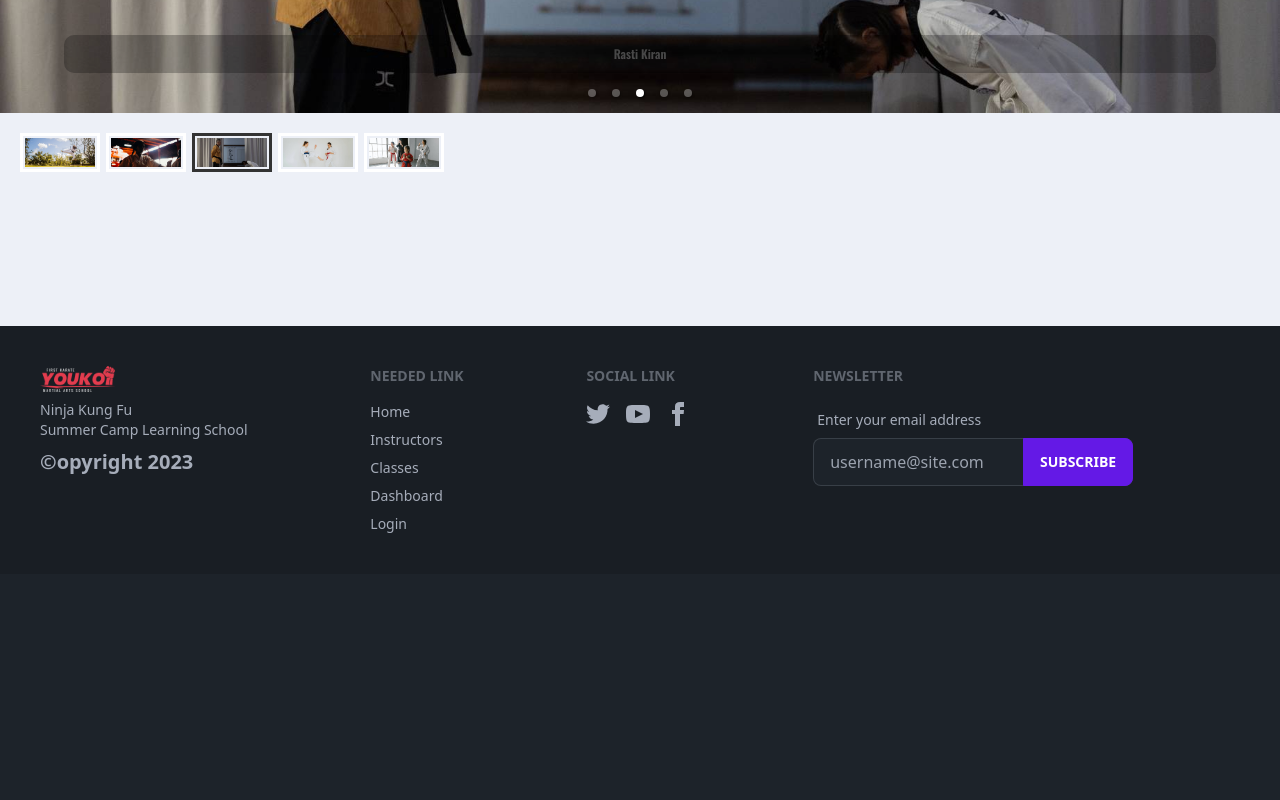
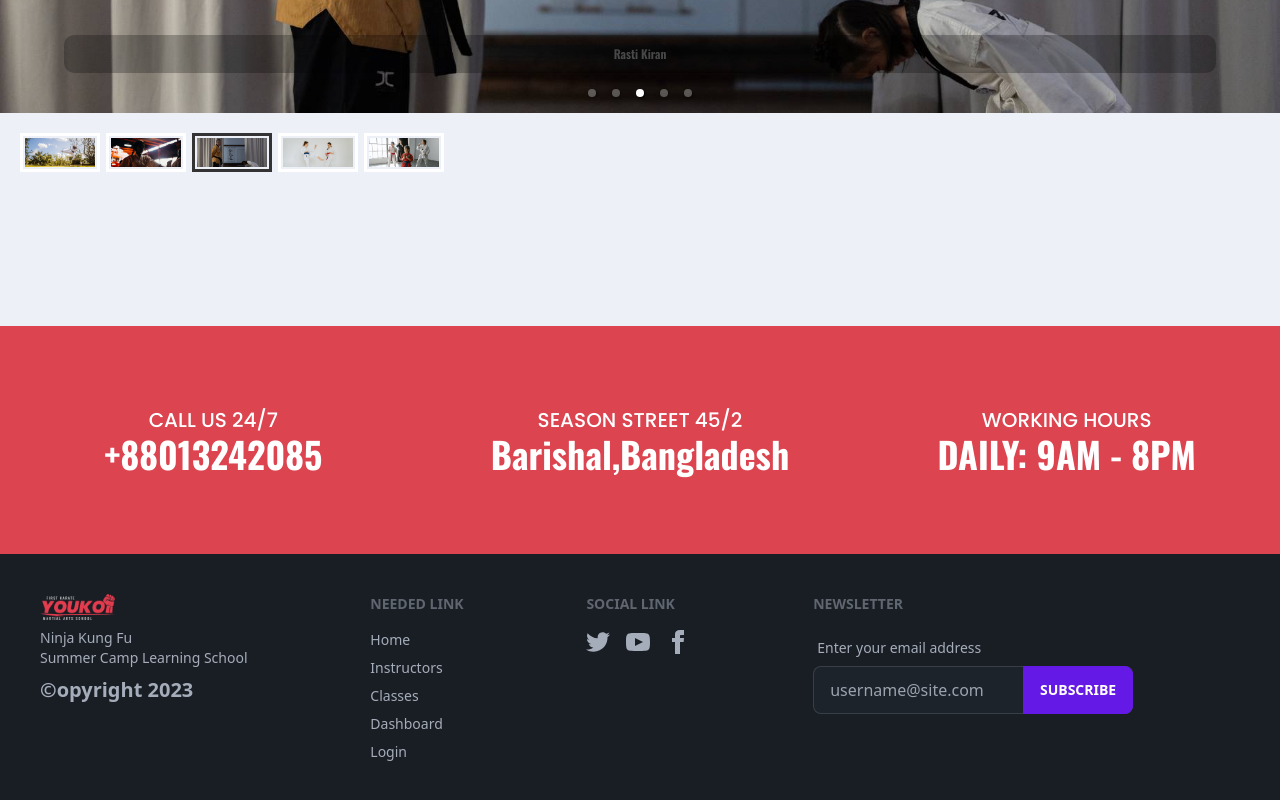
Before and after one commit to mrnayem2026/Ninja-King-Fu-Client, a React (Vite) app: page / in a window 1280 px wide. Shown: the part 6928-7728 px from the top of the page. Before the commit the page ends 7502 px from the top, so only its background shows below. Built offline with nearby package versions, Linux system fonts and the light colour scheme; no server answers.

Commit message:
Call us section done

```diff
--- /dev/null
+++ b/src/pages/Home/CallUs.jsx
@@ -0,0 +1,27 @@
+import React from 'react';
+
+const CallUs = () => {
+    return (
+       <div className='bg-[#DC4450] '>
+         <div className='container mx-auto grid grid-cols-3 py-20'>
+            {/* Div number 1  */}
+            <div className='text-center'>
+                <p className='font-Poppins font-medium text-xl text-white'>CALL US 24/7</p>
+                <h1 className='font-Oswald font-bold text-4xl text-white'>+88013242085</h1>
+            </div>
+            {/* Div number 2  */}
+            <div className='text-center'>
+                <p className='font-Poppins font-medium text-xl text-white'>SEASON STREET 45/2</p>
+                <h1 className='font-Oswald font-bold text-4xl text-white'>Barishal,Bangladesh</h1>
+            </div>
+            {/* Div number 3  */}
+            <div  className='text-center'>
+                <p className='font-Poppins font-medium text-xl text-white'>WORKING HOURS</p>
+                <h1 className='font-Oswald font-bold text-4xl text-white'>DAILY: 9AM - 8PM</h1>
+            </div>
+        </div>
+       </div>
+    );
+};
+
+export default CallUs;
--- a/src/pages/Home/Home.jsx
+++ b/src/pages/Home/Home.jsx
@@ -7,6 +7,7 @@ import OurServices from './OurServices';
 import OurPrograms from './OurPrograms';
 import FAQ from './FAQ';
 import Gallary from './Gallary';
+import CallUs from './CallUs';
 
 const Home = () => {
     return (
@@ -19,6 +20,7 @@ const Home = () => {
             <PopularInstructors></PopularInstructors>
             <FAQ></FAQ>
             <Gallary></Gallary>
+            <CallUs></CallUs>
         </div>
     );
 };
```
